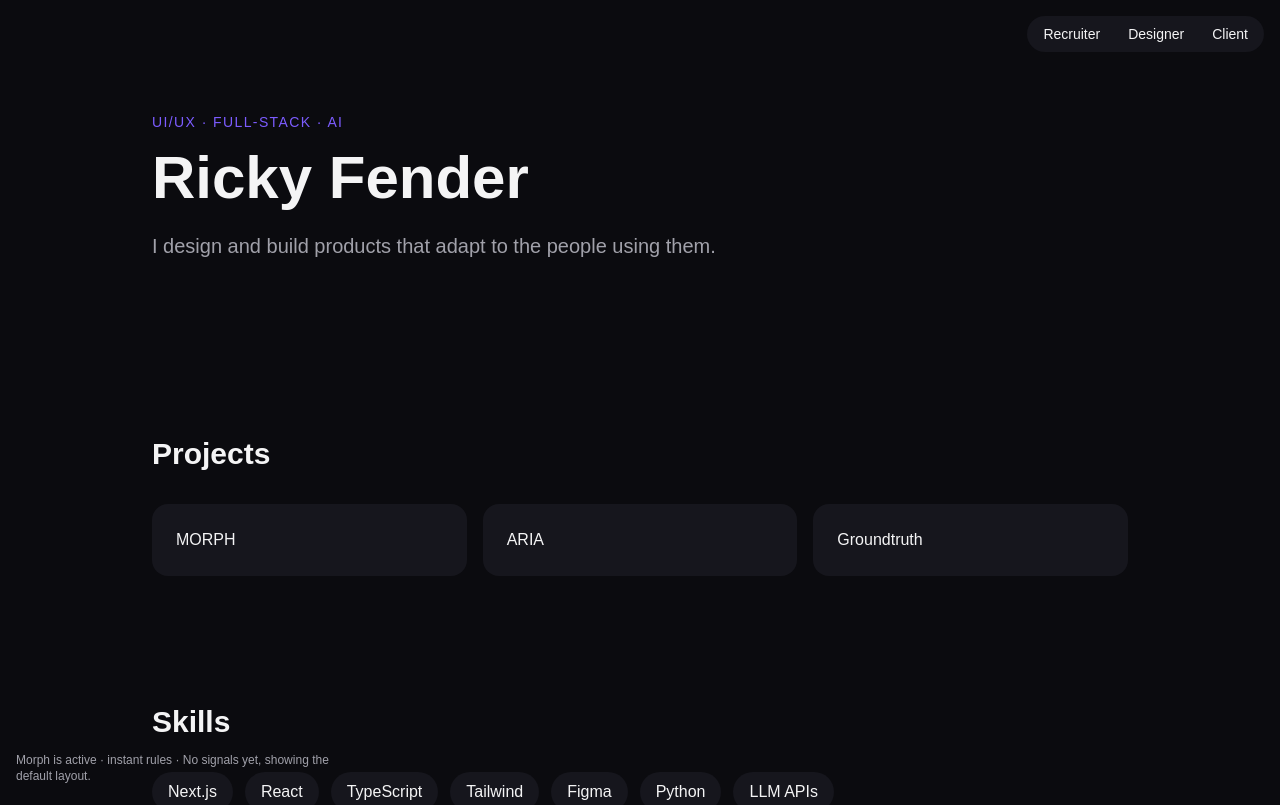
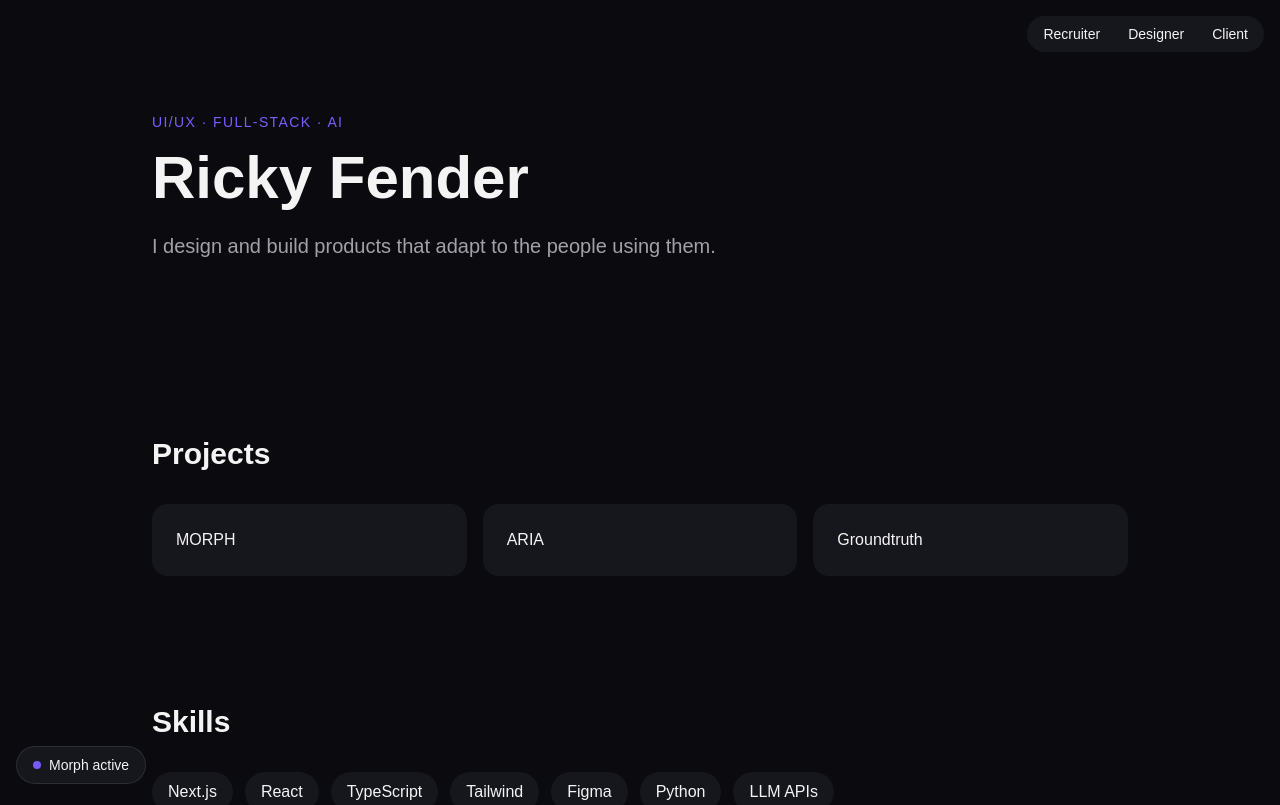
Before and after one commit to FenderRicky/morph, a Next.js app: page / in a window 1280 px wide. Shown: the top 805 px of the page. Built offline with nearby package versions, Linux system fonts and the light colour scheme; no server answers.

Commit message:
day 4: trust layer (why pill + show original)

```diff
--- a/components/Morph.tsx
+++ b/components/Morph.tsx
@@ -4,14 +4,19 @@ import { AnimatePresence, motion } from "framer-motion";
 import { registry } from "@/morph/registry";
 import { presets, classify, type LayoutSpec, type Persona } from "@/morph/spec";
 
+type Source = "default" | "instant rules" | "AI" | "manual" | "original";
+
 export default function Morph() {
   const [spec, setSpec] = useState<LayoutSpec>(presets.unknown);
-  const [source, setSource] = useState("default");
+  const [source, setSource] = useState<Source>("default");
+  const [open, setOpen] = useState(false);
+  const auto = useRef<{ spec: LayoutSpec; source: Source }>({ spec: presets.unknown, source: "default" });
   const manual = useRef(false);
   const maxScroll = useRef(0);
 
   useEffect(() => {
     const persona = classify();
+    auto.current = { spec: presets[persona], source: "instant rules" };
     setSpec(presets[persona]);
     setSource("instant rules");
 
@@ -37,9 +42,12 @@ export default function Morph() {
           body: JSON.stringify(signals),
         });
         const data = await res.json();
-        if (data.spec && !manual.current) {
-          setSpec(data.spec);
-          setSource("AI");
+        if (data.spec) {
+          auto.current = { spec: data.spec, source: "AI" };
+          if (!manual.current) {
+            setSpec(data.spec);
+            setSource("AI");
+          }
         }
       } catch {}
     }, 3000);
@@ -55,6 +63,18 @@ export default function Morph() {
     setSpec(presets[p]);
     setSource("manual");
   };
+  const showOriginal = () => {
+    manual.current = true;
+    setSpec(presets.unknown);
+    setSource("original");
+  };
+  const backToMorph = () => {
+    manual.current = false;
+    setSpec(auto.current.spec);
+    setSource(auto.current.source);
+  };
+
+  const paused = source === "original" || source === "manual";
 
   return (
     <>
@@ -90,9 +110,46 @@ export default function Morph() {
         </AnimatePresence>
       </main>
 
-      <p className="fixed bottom-4 left-4 max-w-xs text-xs text-[var(--muted)]">
-        Morph is active · {source} · {spec.reasoning}
-      </p>
+      <div className="fixed bottom-4 left-4 z-50 max-w-xs text-sm">
+        <AnimatePresence>
+          {open && (
+            <motion.div
+              initial={{ opacity: 0, y: 8 }}
+              animate={{ opacity: 1, y: 0 }}
+              exit={{ opacity: 0, y: 8 }}
+              className="mb-2 rounded-2xl border border-white/10 bg-[var(--card)] p-4 shadow-xl"
+            >
+              <p className="text-xs uppercase tracking-widest text-[var(--accent)]">Why this layout?</p>
+              <p className="mt-2">{spec.reasoning}</p>
+              <p className="mt-3 text-xs text-[var(--muted)]">
+                Detected: <b>{spec.persona}</b> · Source: <b>{source}</b>
+              </p>
+              <p className="mt-1 text-xs text-[var(--muted)]">Order: {spec.blocks.join(" → ")}</p>
+              <p className="mt-3 text-xs text-[var(--muted)]">
+                Only coarse signals are used: traffic source, screen size, scroll depth. Nothing personal is stored.
+              </p>
+              <div className="mt-3">
+                {paused ? (
+                  <button onClick={backToMorph} className="rounded-full bg-[var(--accent)] px-4 py-1.5 text-white">
+                    Back to Morph
+                  </button>
+                ) : (
+                  <button onClick={showOriginal} className="rounded-full bg-white/10 px-4 py-1.5">
+                    Show original
+                  </button>
+                )}
+              </div>
+            </motion.div>
+          )}
+        </AnimatePresence>
+        <button
+          onClick={() => setOpen(!open)}
+          className="flex items-center gap-2 rounded-full border border-white/10 bg-[var(--card)] px-4 py-2"
+        >
+          <span className={`h-2 w-2 rounded-full bg-[var(--accent)] ${paused ? "" : "animate-pulse"}`} />
+          Morph {paused ? "paused" : "active"}
+        </button>
+      </div>
     </>
   );
 }
```
